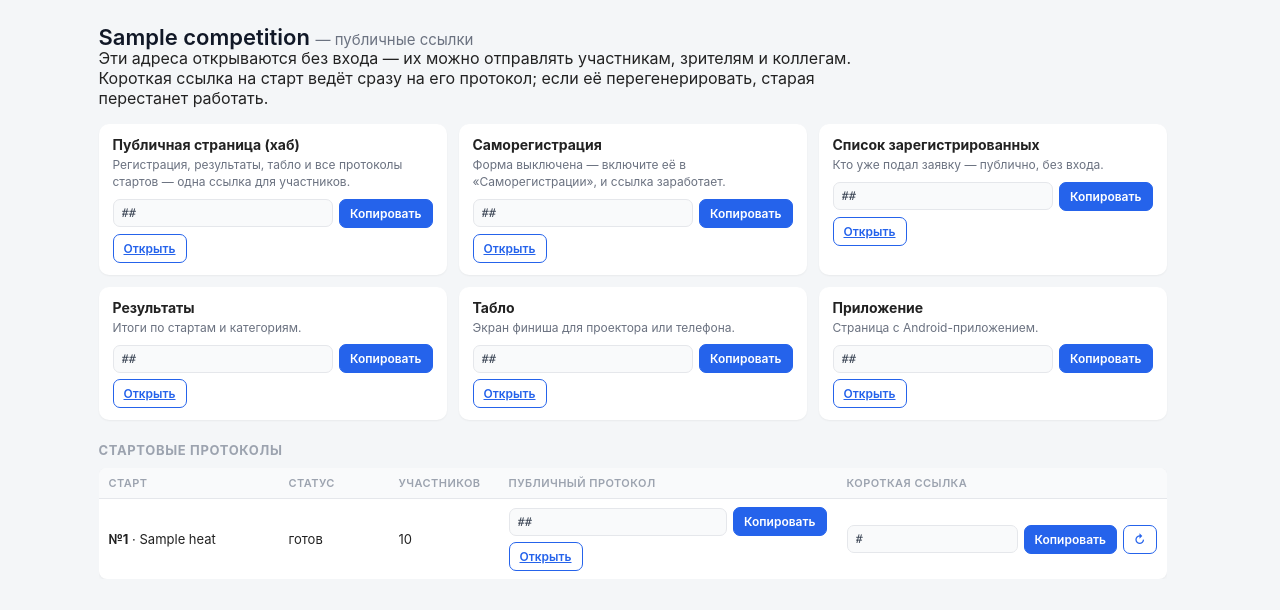
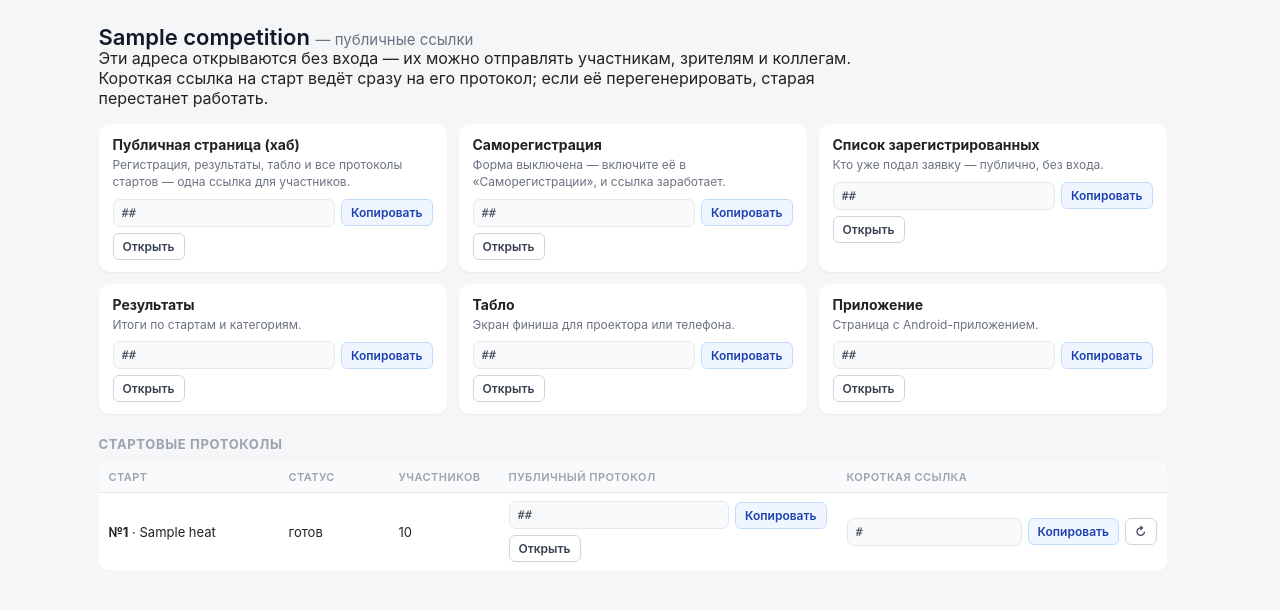
Before and after one commit to cedorbelgorod/chrono-timing, a Python web app: template templates/competition_links.html in a window 1280 px wide. Shown: the part 49-659 px from the top of the page. Run offline with Jinja, Linux system fonts and the light colour scheme; the template is opened without the code that fills it: most values are stand-ins (such as "Sample title", 1, 10 or a date in 2020).

Commit message:
Единый вид: кнопки на странице «Ссылки»
- page-local класс link-btn заменён на .btn-варианты (Копировать / Открыть),
  включая динамически создаваемые кнопки в JS;
- тест на общие классы (101 всего).

```diff
--- a/templates/competition_links.html
+++ b/templates/competition_links.html
@@ -22,8 +22,8 @@
         <div class="link-desc">Регистрация, результаты, табло и все протоколы стартов — одна ссылка для участников.</div>
         <div class="link-row">
             <input class="link-input" readonly value="{{ base_url }}{{ url_for('public_hub', slug=slug) }}">
-            <button type="button" class="link-btn" data-copy>Копировать</button>
-            <a class="link-btn ghost" href="{{ url_for('public_hub', slug=slug) }}" target="_blank" rel="noopener">Открыть</a>
+            <button type="button" class="btn btn-sm btn-secondary" data-copy>Копировать</button>
+            <a class="btn btn-sm btn-ghost" href="{{ url_for('public_hub', slug=slug) }}" target="_blank" rel="noopener">Открыть</a>
         </div>
     </div>
     {% endif %}
@@ -36,8 +36,8 @@
         </div>
         <div class="link-row">
             <input class="link-input" readonly value="{{ base_url }}{{ url_for('reg_intro', slug=slug) }}">
-            <button type="button" class="link-btn" data-copy>Копировать</button>
-            <a class="link-btn ghost" href="{{ url_for('reg_intro', slug=slug) }}" target="_blank" rel="noopener">Открыть</a>
+            <button type="button" class="btn btn-sm btn-secondary" data-copy>Копировать</button>
+            <a class="btn btn-sm btn-ghost" href="{{ url_for('reg_intro', slug=slug) }}" target="_blank" rel="noopener">Открыть</a>
         </div>
     </div>
 
@@ -46,8 +46,8 @@
         <div class="link-desc">Кто уже подал заявку — публично, без входа.</div>
         <div class="link-row">
             <input class="link-input" readonly value="{{ base_url }}{{ url_for('reg_list', slug=slug) }}">
-            <button type="button" class="link-btn" data-copy>Копировать</button>
-            <a class="link-btn ghost" href="{{ url_for('reg_list', slug=slug) }}" target="_blank" rel="noopener">Открыть</a>
+            <button type="button" class="btn btn-sm btn-secondary" data-copy>Копировать</button>
+            <a class="btn btn-sm btn-ghost" href="{{ url_for('reg_list', slug=slug) }}" target="_blank" rel="noopener">Открыть</a>
         </div>
     </div>
 
@@ -56,8 +56,8 @@
         <div class="link-desc">Итоги по стартам и категориям.</div>
         <div class="link-row">
             <input class="link-input" readonly value="{{ base_url }}{{ url_for('public_results', slug=slug) }}">
-            <button type="button" class="link-btn" data-copy>Копировать</button>
-            <a class="link-btn ghost" href="{{ url_for('public_results', slug=slug) }}" target="_blank" rel="noopener">Открыть</a>
+            <button type="button" class="btn btn-sm btn-secondary" data-copy>Копировать</button>
+            <a class="btn btn-sm btn-ghost" href="{{ url_for('public_results', slug=slug) }}" target="_blank" rel="noopener">Открыть</a>
         </div>
     </div>
 
@@ -66,8 +66,8 @@
         <div class="link-desc">Экран финиша для проектора или телефона.</div>
         <div class="link-row">
             <input class="link-input" readonly value="{{ base_url }}{{ url_for('public_live', slug=slug) }}">
-            <button type="button" class="link-btn" data-copy>Копировать</button>
-            <a class="link-btn ghost" href="{{ url_for('public_live', slug=slug) }}" target="_blank" rel="noopener">Открыть</a>
+            <button type="button" class="btn btn-sm btn-secondary" data-copy>Копировать</button>
+            <a class="btn btn-sm btn-ghost" href="{{ url_for('public_live', slug=slug) }}" target="_blank" rel="noopener">Открыть</a>
         </div>
     </div>
     {% endif %}
@@ -77,8 +77,8 @@
         <div class="link-desc">Страница с Android-приложением.</div>
         <div class="link-row">
             <input class="link-input" readonly value="{{ base_url }}{{ url_for('app_page') }}">
-            <button type="button" class="link-btn" data-copy>Копировать</button>
-            <a class="link-btn ghost" href="{{ url_for('app_page') }}" target="_blank" rel="noopener">Открыть</a>
+            <button type="button" class="btn btn-sm btn-secondary" data-copy>Копировать</button>
+            <a class="btn btn-sm btn-ghost" href="{{ url_for('app_page') }}" target="_blank" rel="noopener">Открыть</a>
         </div>
     </div>
 </div>
@@ -109,18 +109,18 @@
             <td>
                 <div class="link-row">
                     <input class="link-input" readonly value="{{ base_url }}{{ url_for('public_startlist', slug=slug, hid=h.id) }}">
-                    <button type="button" class="link-btn" data-copy>Копировать</button>
-                    <a class="link-btn ghost" href="{{ url_for('public_startlist', slug=slug, hid=h.id) }}" target="_blank" rel="noopener">Открыть</a>
+                    <button type="button" class="btn btn-sm btn-secondary" data-copy>Копировать</button>
+                    <a class="btn btn-sm btn-ghost" href="{{ url_for('public_startlist', slug=slug, hid=h.id) }}" target="_blank" rel="noopener">Открыть</a>
                 </div>
             </td>
             <td>
                 <div class="link-row" data-short="{{ h.id }}">
                     {% if h.short_url %}
                         <input class="link-input short-url" readonly value="{{ h.short_url }}">
-                        <button type="button" class="link-btn" data-copy>Копировать</button>
-                        <button type="button" class="link-btn ghost" data-rotate title="Старая ссылка перестанет работать">↻</button>
+                        <button type="button" class="btn btn-sm btn-secondary" data-copy>Копировать</button>
+                        <button type="button" class="btn btn-sm btn-ghost" data-rotate title="Старая ссылка перестанет работать">↻</button>
                     {% else %}
-                        <button type="button" class="link-btn" data-create>Создать ссылку</button>
+                        <button type="button" class="btn btn-sm btn-secondary" data-create>Создать ссылку</button>
                     {% endif %}
                 </div>
             </td>
@@ -144,14 +144,6 @@
     border: 1px solid #e5e7eb; border-radius: 7px; background: #f9fafb; color: #374151;
     font-family: ui-monospace, Consolas, monospace;
 }
-.link-btn {
-    padding: 6px 10px; font-size: 12px; font-weight: 600; font-family: inherit;
-    border: 1px solid #2563eb; background: #2563eb; color: #fff;
-    border-radius: 7px; cursor: pointer; white-space: nowrap;
-}
-.link-btn:hover { background: #1d4ed8; }
-.link-btn.ghost { background: #fff; color: #2563eb; }
-.link-btn.ghost:hover { background: #eff6ff; }
 .links-warn {
     margin: 0 0 12px; padding: 9px 12px; border-radius: 8px;
     background: #fef3c7; color: #92400e; font-size: 13px;
@@ -211,7 +203,7 @@
         input.value = url;
         var copyBtn = document.createElement('button');
         copyBtn.type = 'button';
-        copyBtn.className = 'link-btn';
+        copyBtn.className = 'btn btn-sm btn-secondary';
         copyBtn.setAttribute('data-copy', '');
         copyBtn.textContent = 'Копировать';
         copyBtn.addEventListener('click', function () {
@@ -221,7 +213,7 @@
         });
         var rotateBtn = document.createElement('button');
         rotateBtn.type = 'button';
-        rotateBtn.className = 'link-btn ghost';
+        rotateBtn.className = 'btn btn-sm btn-ghost';
         rotateBtn.title = 'Старая ссылка перестанет работать';
         rotateBtn.textContent = '↻';
         rotateBtn.addEventListener('click', function () { request(row, true); });
```
Also changed, not shown: tests/test_ui.py (+7 -0 lines).
